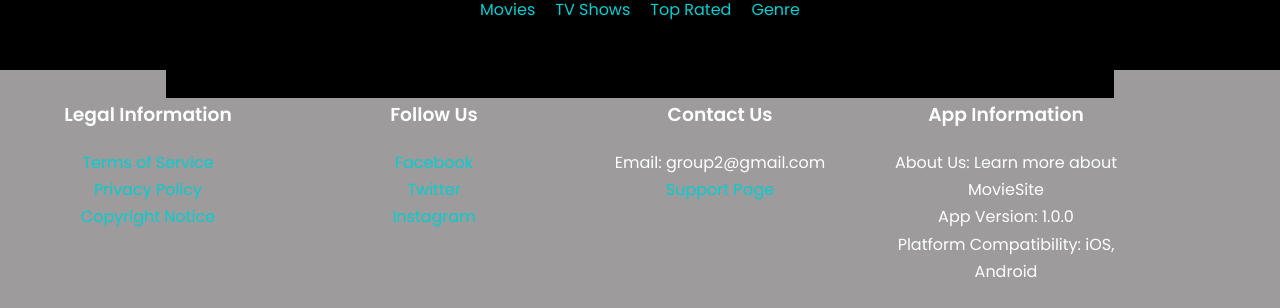
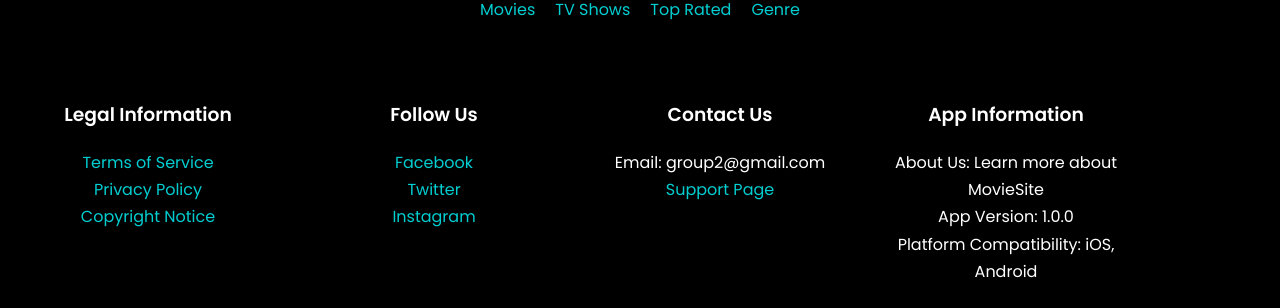
Before and after one commit to fardowsa1234/elite-2.2-movie-website, a React (Create React App) app: page / in a window 1280 px wide. Shown: the part 489-797 px from the top of the page. Built offline with nearby package versions, Linux system fonts and the light colour scheme; no server answers.

Commit message:
last commit

```diff
--- a/src/components/ContactUs/style.css
+++ b/src/components/ContactUs/style.css
@@ -3,7 +3,7 @@ footer {
   left: 0;
   bottom: 0px;
   width: 100%;
-  background-color: hsl(0, 1%, 61%);
+  background-color: #000;
   color: #fff;
   padding: 0px;
 
```
